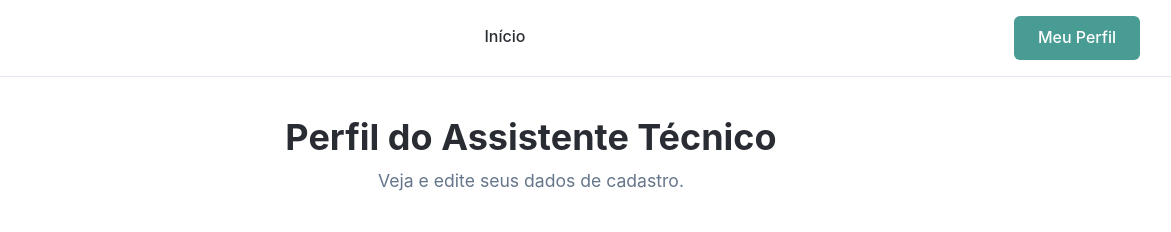
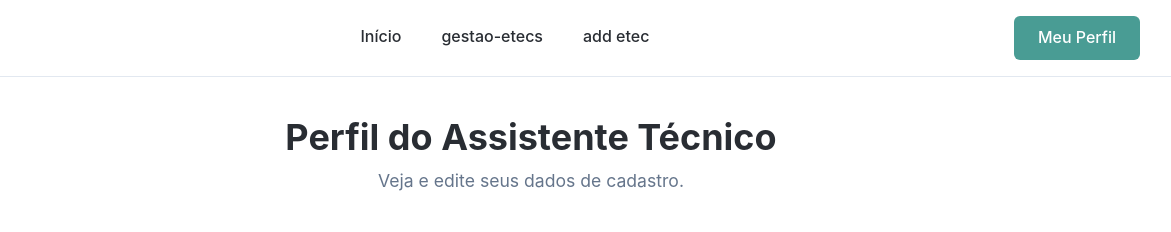
Before and after one commit to gustasfonseca/FuturoTec, a website: page FuturoTec/PerfilAssistente.html in a window 1280 px wide. Shown: the top 232 px of the page, 109-1280 px from the left. Drawn offline with nearby package versions, Linux system fonts and the light colour scheme; no server answers.

Commit message:
Update PerfilAssistente.html

```diff
--- a/FuturoTec/PerfilAssistente.html
+++ b/FuturoTec/PerfilAssistente.html
@@ -18,7 +18,9 @@
                         <img src="img/FuturoTecInicial.jpeg" alt="FuturoTEC Logo">
                     </div>
                     <nav class="nav-desktop">
-                        <a href="InicialAssistente.html" class="nav-link">Início</a>
+                          <a href="InicialAssistente.html" class="nav-link">Início</a>
+          <a href="gestao-assistente.html" class="nav-link">gestao-etecs</a>
+          <a href="página-de-criação-assistente.html" class="nav-link">add etec</a>
                     </nav>
                     <a href="PerfilAssistente.html" class="login-btn">Meu Perfil</a>
                 </div>
```
